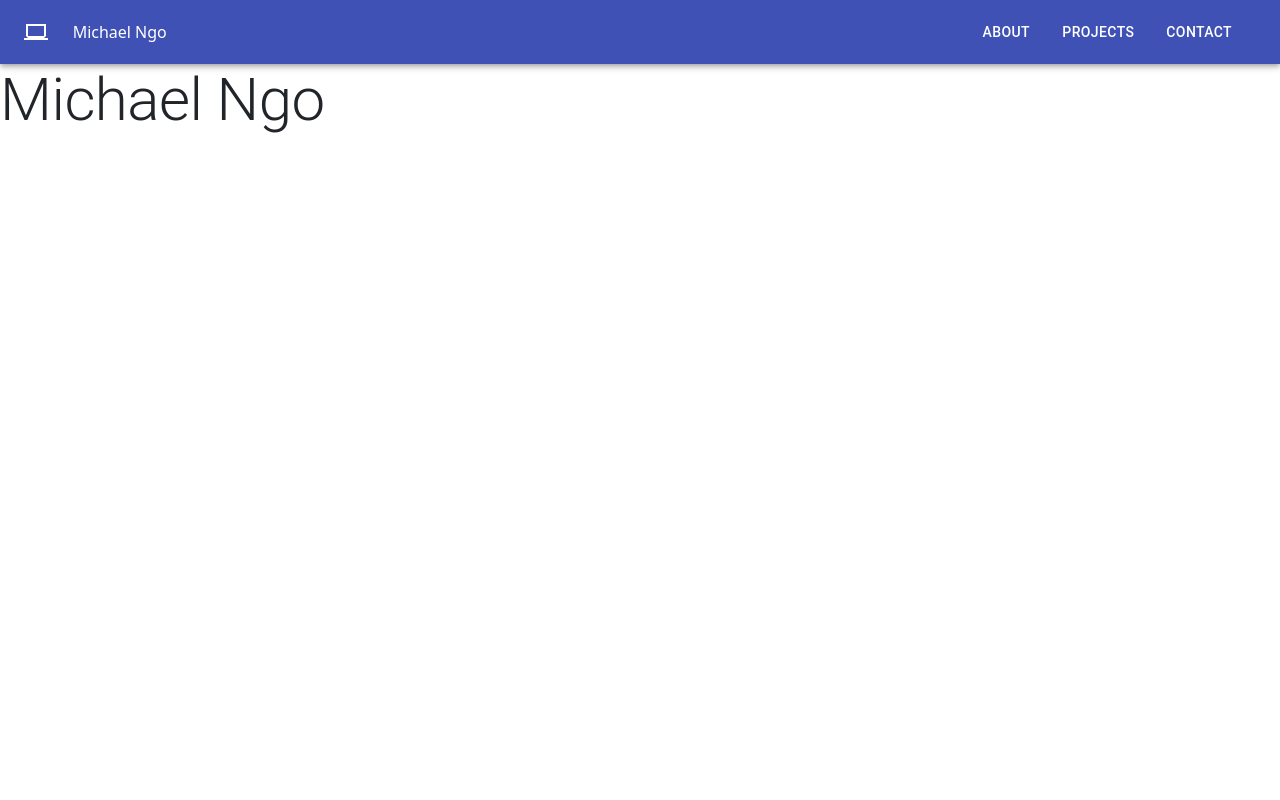
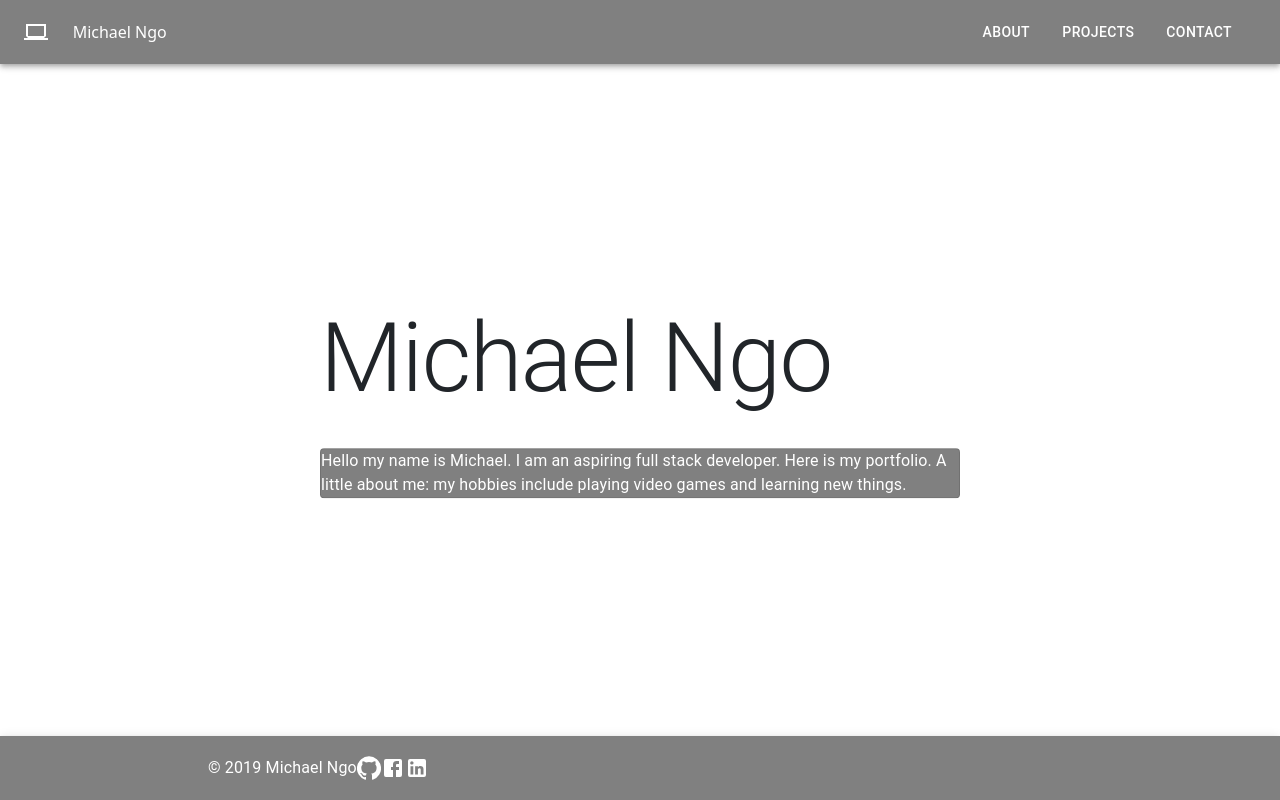
Before and after one commit to DeviantSchemist/react-portfolio, a React (Create React App) app: page / in a window 1280 px wide. Built offline with nearby package versions, Linux system fonts and the light colour scheme.

Commit message:
added footer

```diff
--- a/public/index.html
+++ b/public/index.html
@@ -3,7 +3,7 @@
   <head>
     <meta charset="utf-8" />
     <!-- <link rel="icon" href="%PUBLIC_URL%/favicon.ico" /> -->
-    <meta name="viewport" content="width=device-width, initial-scale=1" />
+    <meta name="viewport" content="width=device-width, initial-scale=1, minimum-scale=1" />
     <meta name="theme-color" content="#000000" />
     <meta
       name="description"
--- a/src/App.js
+++ b/src/App.js
@@ -1,4 +1,5 @@
 import Header from './components/Header'
+import Footer from './components/Footer'
 import About from './pages/About'
 import { BrowserRouter, Switch, Route } from 'react-router-dom'
 
@@ -18,6 +19,7 @@ const App = () => {
           </Route>
         </Switch>
       </BrowserRouter>
+      <Footer />
     </>
   )
 }
--- a/src/components/Footer.js
+++ b/src/components/Footer.js
@@ -1,7 +1,41 @@
+import { AppBar, Container, Toolbar, Typography, makeStyles } from '@material-ui/core'
+import GitHubIcon from '@material-ui/icons/GitHub'
+import FacebookIcon from '@material-ui/icons/Facebook'
+import LinkedInIcon from '@material-ui/icons/LinkedIn'
 
+const useStyles = makeStyles({
+  root: {
+    position: 'absolute',
+    left: 0,
+    bottom: 0,
+    right: 0,
+    backgroundColor: 'grey'
+  },
+  clickableIcon: {
+    color: 'white',
+    '&:hover': {
+    color: 'yellow'
+    }
+  }
+})
 
 const Footer = () => {
+  const classes = useStyles()
 
+  return (
+    <AppBar position="static" color="primary" className={classes.root}>
+      <Container maxWidth="md">
+        <Toolbar>
+          <Typography variant="body1" color="inherit">
+            © 2019 Michael Ngo
+          </Typography>
+          <GitHubIcon onClick={() => window.location.href='https://github.com/DeviantSchemist'} className={classes.clickableIcon} />
+          <FacebookIcon onClick={() => window.location.href='https://www.facebook.com/michael.ngo.9'} className={classes.clickableIcon} />
+          <LinkedInIcon onClick={() => window.location.href='https://www.facebook.com/michael.ngo.9'} className={classes.clickableIcon}/>
+        </Toolbar>
+      </Container>
+    </AppBar>
+  )
 }
 
 export default Footer
--- a/src/components/Navbar.js
+++ b/src/components/Navbar.js
@@ -17,15 +17,18 @@ const useStyles = makeStyles(theme => ({
   navText: {
     paddingLeft: '2%',
   },
+  navBarColor: {
+    backgroundColor: 'grey'
+  }
 }))
 
 const NavbarComponent = () => {
   const classes = useStyles()
   return (
-    <AppBar position="static">
+    <AppBar position="static" className={classes.navBarColor}>
       <Toolbar>
         <ComputerSharpIcon />
-        <Typography variant="title" color="inherit" className={classes.navText}>
+        <Typography variant="inherit" color="inherit" className={classes.navText}>
           <Link href="/" color="inherit">Michael Ngo</Link>
         </Typography>
         <div className={classes.navButtons}>
--- a/src/pages/About/About.js
+++ b/src/pages/About/About.js
@@ -1,21 +1,34 @@
 import Typography from '@material-ui/core/Typography'
 import { makeStyles } from '@material-ui/core/styles'
+import Paper from '@material-ui/core/Paper'
 
 const useStyles = makeStyles({
-  root: {
-    width: '100%',
-    maxWidth: 500,
+  name: {
+    position: 'fixed',
+    top: '50%',
+    left: '50%',
+    transform: 'translate(-50%, -50%)',
   },
+  paper: {
+    backgroundColor: 'grey'
+  },
+  aboutText: {
+    color: 'white'
+  }
 })
 
 const About = () => {
   const classes = useStyles()
 
   return (
-    <div className={classes.root}>
-      <Typography variant="h2" gutterBottom>
-        Michael Ngo
-      </Typography>
+    <div className={classes.name}>
+      <Typography variant="h1" gutterBottom>Michael Ngo</Typography>
+      <Paper elevation={0} variant="outlined" className={classes.paper}>
+        <Typography variant="body1" className={classes.aboutText}>
+          Hello my name is Michael. I am an aspiring full stack developer. Here is my portfolio.
+          A little about me: my hobbies include playing video games and learning new things.
+        </Typography>
+      </Paper>
     </div>
   )
 }
```
